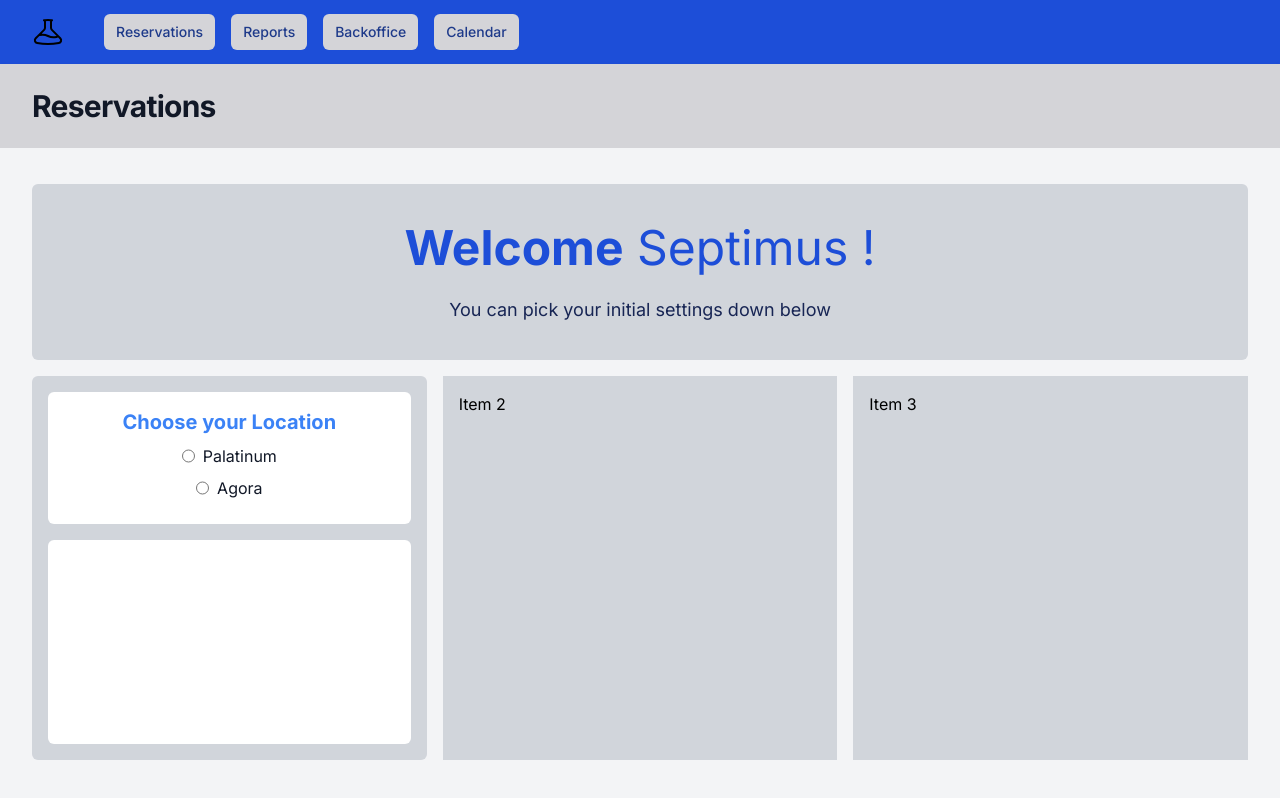
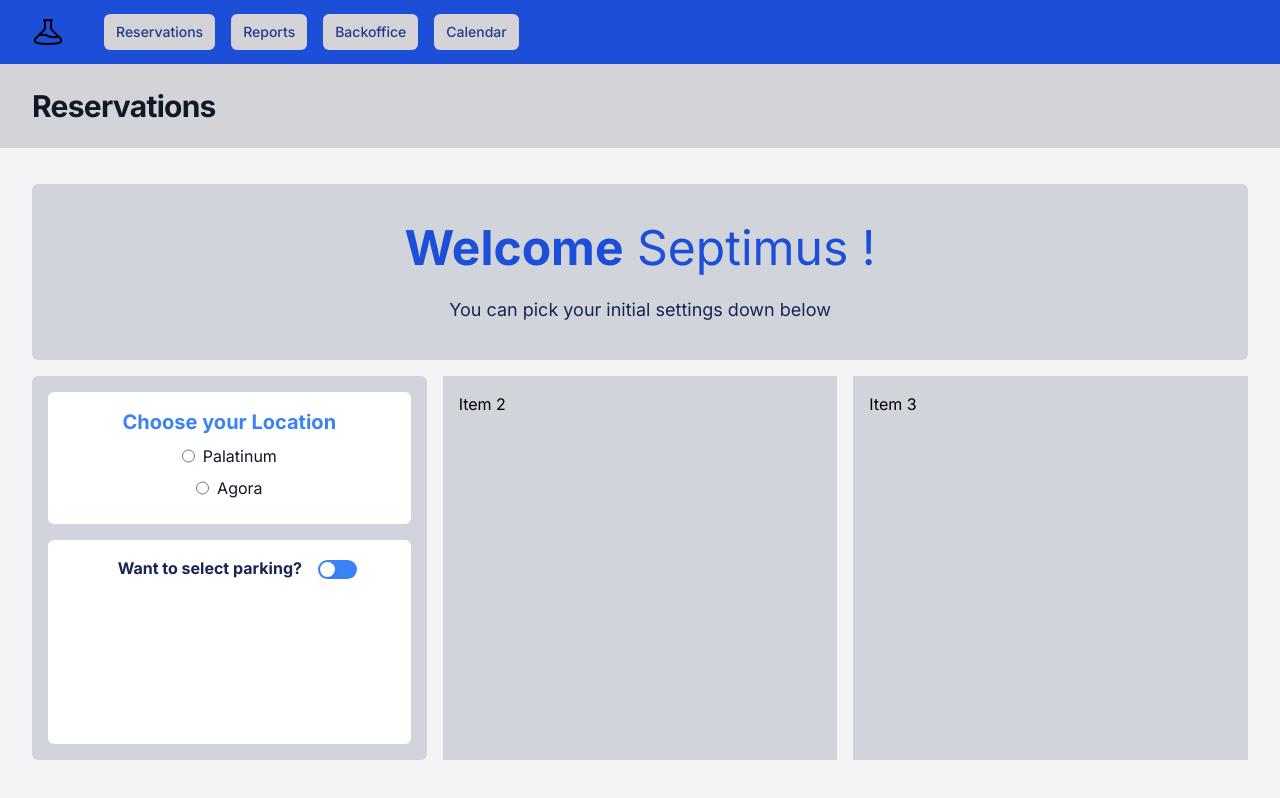
Before and after one commit to DanielRed007/react-lab-2024, a Next.js app in the folder lab-01/: page /reservations in a window 1280 px wide. Shown: the top 798 px of the page. Built offline with nearby package versions, Linux system fonts and the light colour scheme.

Commit message:
improving ui, adding toggle and related custom components

```diff
--- a/lab-01/package.json
+++ b/lab-01/package.json
@@ -28,6 +28,7 @@
     "@types/node": "^20",
     "@types/react": "^18",
     "@types/react-dom": "^18",
+    "@types/redux-mock-store": "^1.0.6",
     "autoprefixer": "^10.0.1",
     "cd": "^0.3.3",
     "eslint": "^8",
@@ -37,6 +38,7 @@
     "jest-environment-jsdom-sixteen": "^2.0.0",
     "postcss": "^8",
     "prettier-plugin-sort-imports": "^1.8.0",
+    "redux-mock-store": "^1.5.4",
     "resize-observer-polyfill": "^1.5.1",
     "tailwindcss": "^3.3.0",
     "typescript": "^5"
--- a/lab-01/src/app/reservations/page.tsx
+++ b/lab-01/src/app/reservations/page.tsx
@@ -2,6 +2,7 @@
 
 import { fetchUser, fetchLocations } from '../lib/features/reservationsReducer'
 import { ILocation, IUser } from '../utils/interface/interfaces'
+import ToggleSwitch from '../shared/toggle-switch/ToggleSwitch'
 import { useDispatch, useSelector } from 'react-redux'
 import RadioBox from '../shared/radio-box/RadioBox'
 import Header from '../shared/header/Header'
@@ -16,6 +17,11 @@ export default function Page() {
   )
 
   const [location, setLocation] = useState('')
+  const [enabled, setEnabled] = useState(false)
+
+  const handleToggle = (e: any) => {
+    setEnabled(!enabled)
+  }
 
   const handleLocationChange = (
     event: React.ChangeEvent<HTMLInputElement>,
@@ -67,7 +73,14 @@ export default function Page() {
                 ))}
               </div>
               <div className="flex-1 rounded-md bg-white">
-                <p className="text-white">Inner Container 2</p>
+                <div className="flex justify-center">
+                  <div className="py-4 px-4 flex align-items">
+                    <p className="text-blue-950 ml-4">
+                      <strong>Want to select parking?</strong>
+                    </p>
+                    <ToggleSwitch enabled={enabled} onChange={handleToggle} />
+                  </div>
+                </div>
               </div>
             </div>
             <div className="bg-gray-300 p-4 mb-4 h-96 w-full">Item 2</div>
--- /dev/null
+++ b/lab-01/src/app/shared/toggle-switch/ToggleSwitch.tsx
@@ -0,0 +1,29 @@
+import { Switch } from '@headlessui/react'
+import React, { useState } from 'react'
+
+interface ToggleSwitchProps {
+  onChange: (isChecked: boolean) => void
+  enabled?: boolean
+}
+
+const ToggleSwitch = ({ onChange, enabled = false }: ToggleSwitchProps) => {
+  return (
+    <>
+      <Switch
+        checked={enabled}
+        onChange={(e) => onChange(e)}
+        className={`${enabled ? 'bg-blue-700' : 'bg-blue-500'}
+      relative inline-flex h-[19px] w-[39px] shrink-0 cursor-pointer rounded-full mt-1 ml-4 border-2 border-transparent transition-colors duration-200 ease-in-out focus:outline-none focus-visible:ring-2 focus-visible:ring-white/75`}
+      >
+        <span className="sr-only">Use setting</span>
+        <span
+          aria-hidden="true"
+          className={`${enabled ? 'translate-x-5' : 'translate-x-0'}
+        pointer-events-none inline-block h-[15px] w-[15px] transform rounded-full bg-white shadow-lg ring-0 transition duration-200 ease-in-out`}
+        />
+      </Switch>
+    </>
+  )
+}
+
+export default ToggleSwitch
```
Also changed, not shown: 2 other files (tests, documents, lock files or other folders).
